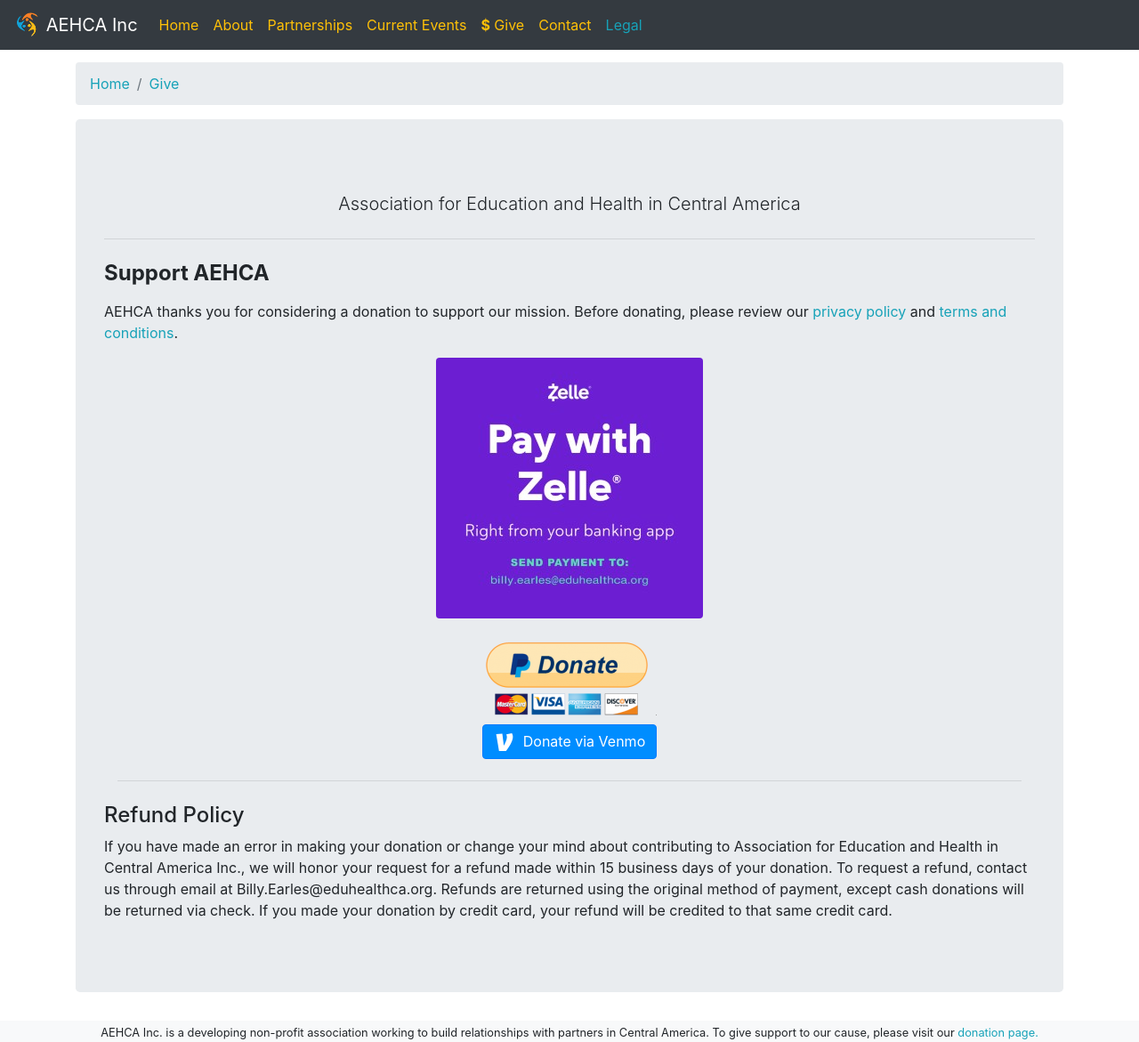
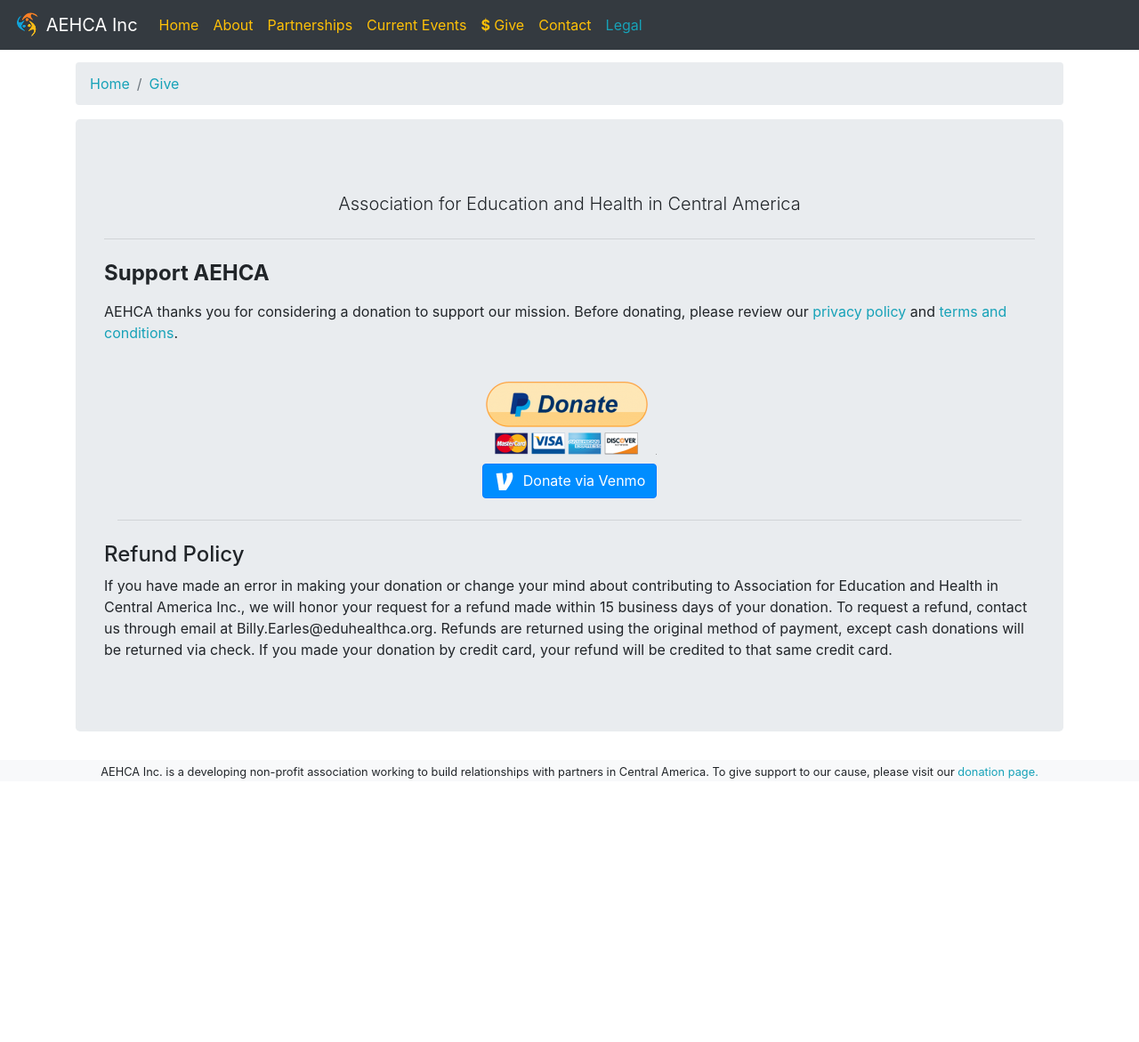
Before and after one commit to aehca/aehca.github.io, a Jekyll site: the page built from give.html, in a window 1280 px wide and 1171 px high. Shown: the whole window at 89% size. Built offline with Jekyll 4.4.1, drawn with Linux system fonts in a browser that asks for light colours.

Commit message:
remove zelle image due to new bank not supporting (#45)

```diff
--- a/give.html
+++ b/give.html
@@ -33,9 +33,9 @@
           <div class="container">
             <div class="row">
               <div class="col text-center">
-                <img class="rounded" src="/images/zelle_badge-dark-small.jpg">
+                <!--<img class="rounded" src="/images/zelle_badge-dark-small.jpg"> -->
                 <!-- Modal -->
-<!--                 <div class="modal fade" id="donateModal" tabindex="-1" role="dialog" aria-labelledby="exampleModalLabel"
+                <!--                 <div class="modal fade" id="donateModal" tabindex="-1" role="dialog" aria-labelledby="exampleModalLabel"
                   aria-hidden="true">
                   <div class="modal-dialog" role="document">
                     <div class="modal-content">
```
